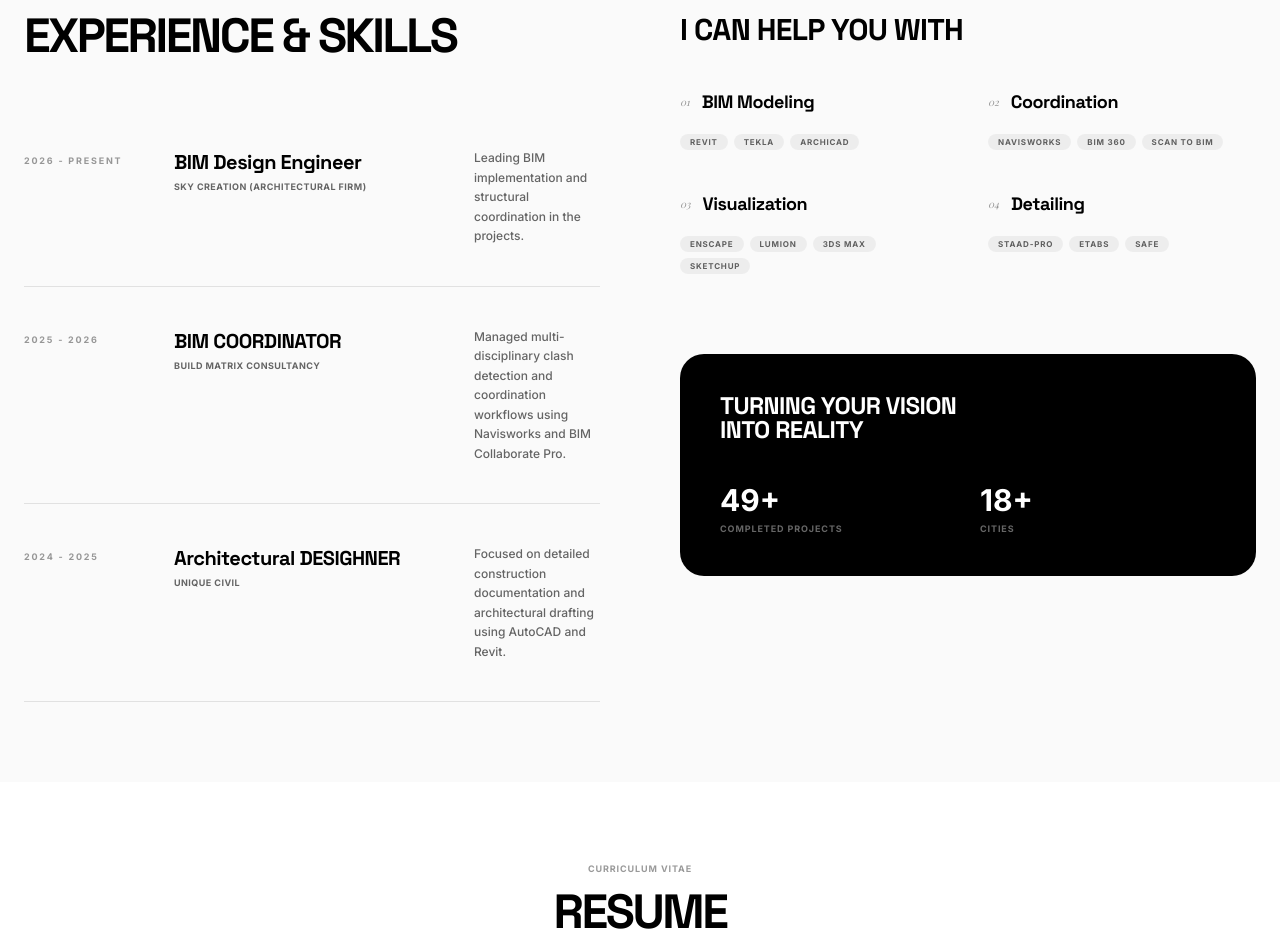
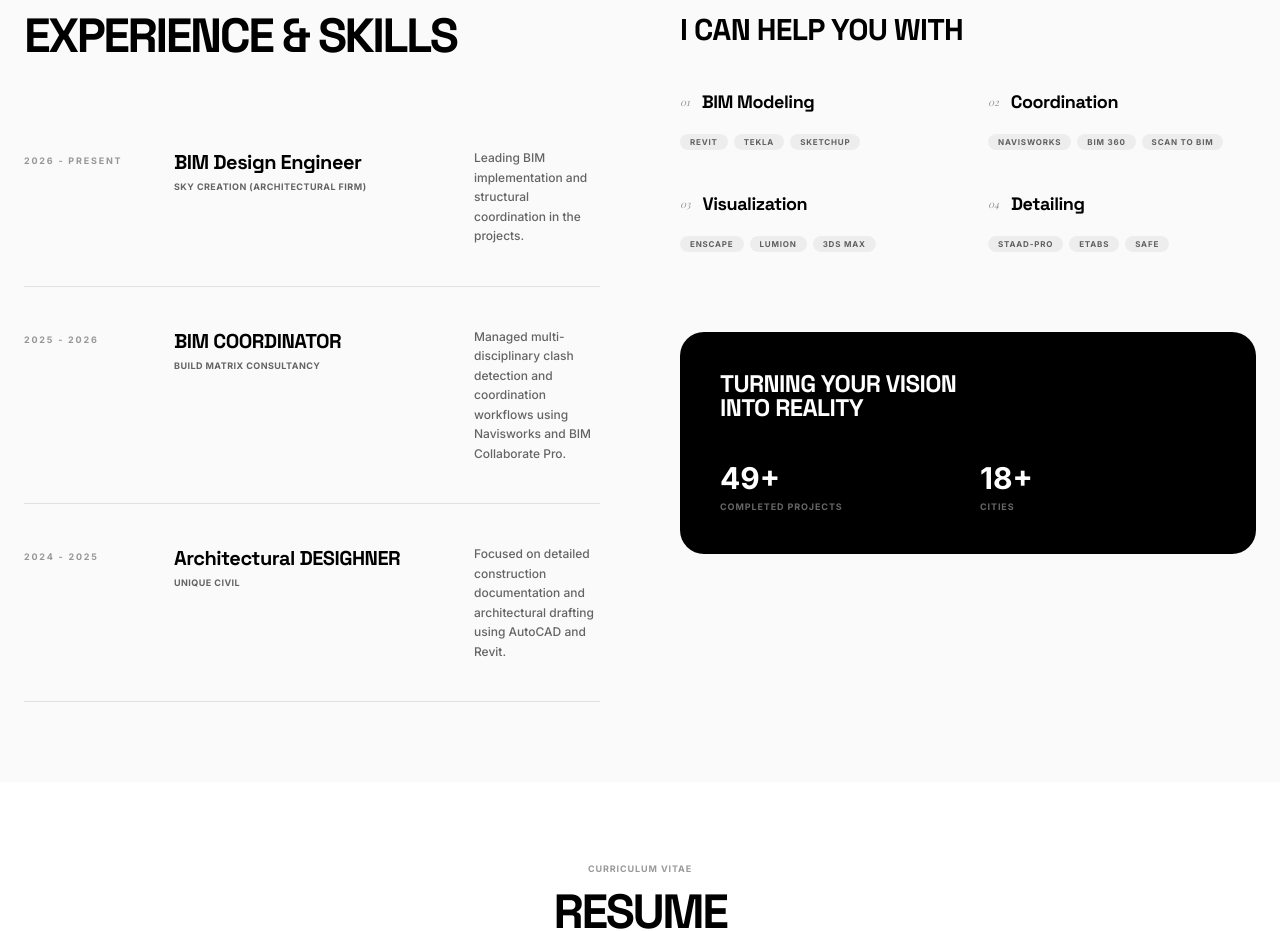
Before and after one commit to nautiyalkamal/MyPortfoilioWebsite, a React (Vite) app: page / in a window 1280 px wide. Shown: the part 1540-2471 px from the top of the page. Built offline with nearby package versions, Linux system fonts and the light colour scheme; a web font is replaced by a local one.

Commit message:
feat(data): Update skills with Sketchup
Replaced Archicad with Sketchup under BIM Modeling and removed SketchUp from Visualization to avoid duplication.

```diff
--- a/src/data.ts
+++ b/src/data.ts
@@ -324,9 +324,9 @@ export const projects = [
 ];
 
 export const skills = [
-  { name: "BIM Modeling", software: ["Revit", "Tekla", "Archicad"] },
+  { name: "BIM Modeling", software: ["Revit", "Tekla", "SKETCHUP"] },
   { name: "Coordination", software: ["Navisworks", "BIM 360", "Scan to Bim"] },
-  { name: "Visualization", software: ["Enscape", "Lumion", "3ds Max", "SketchUp"] },
+  { name: "Visualization", software: ["Enscape", "Lumion", "3ds Max"] },
   { name: "Detailing", software: ["STAAD-PRO", "ETABS", "SAFE"] },
 ];
 
```
